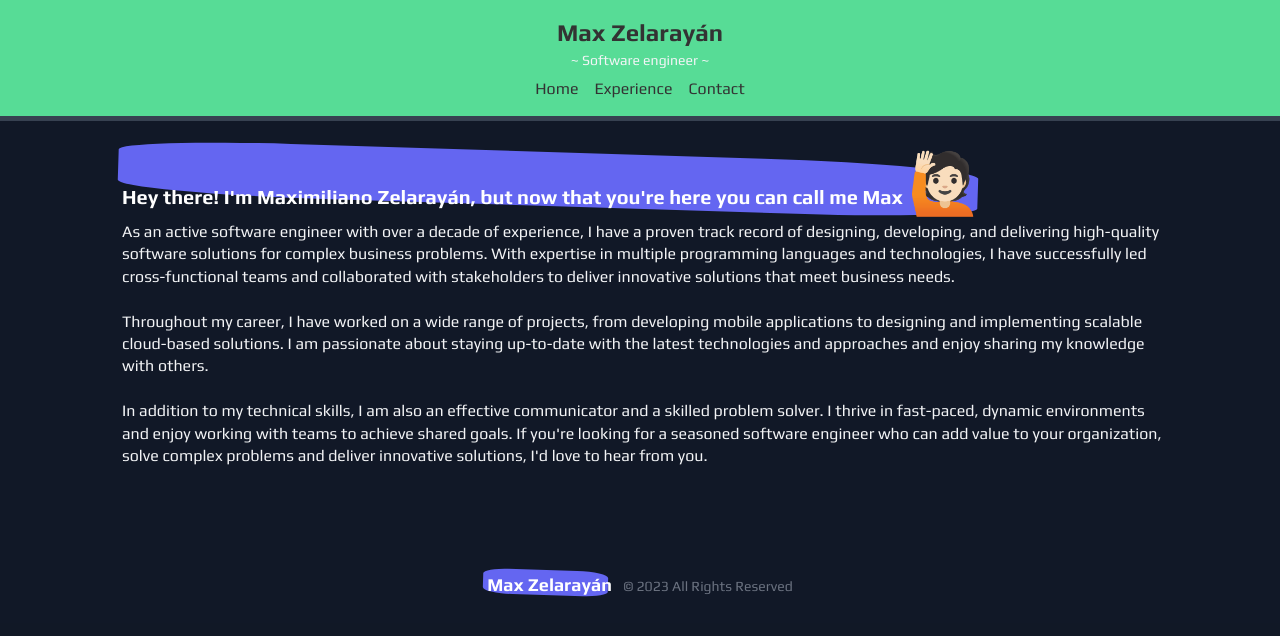
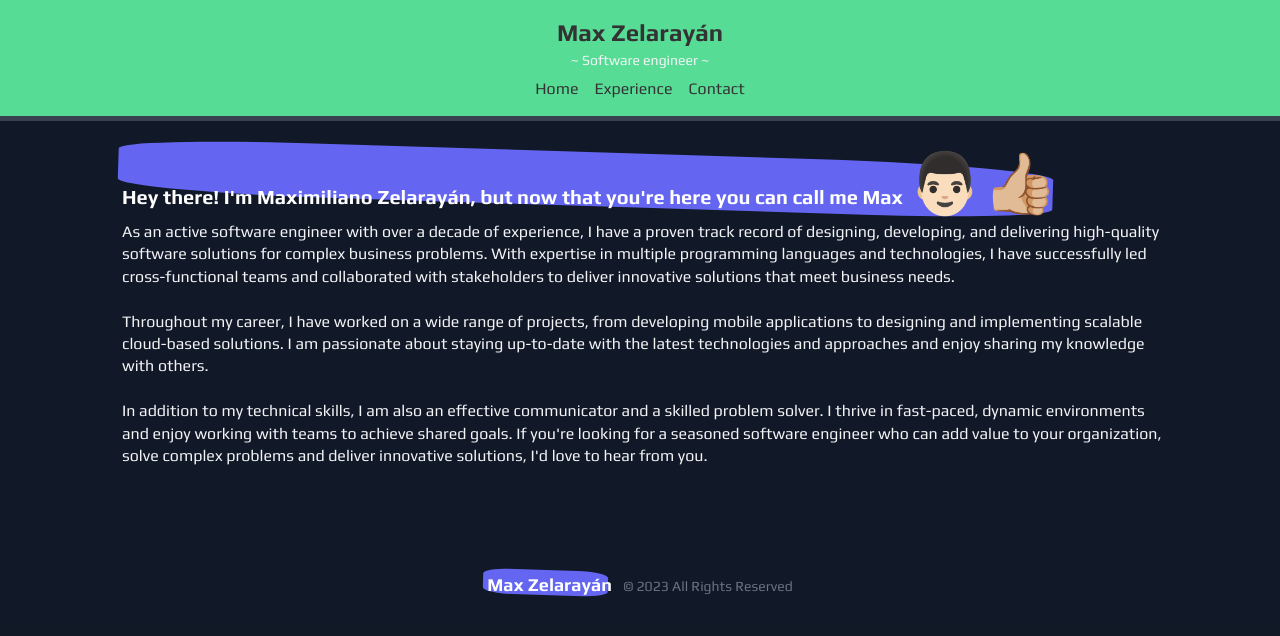
Before and after one commit to maximilian02/portfolio, a Next.js app: page / in a window 1280 px wide. Shown: the top 636 px of the page. Built offline with nearby package versions, Linux system fonts and the light colour scheme.

Commit message:
Change emoji

```diff
--- a/src/app/page.tsx
+++ b/src/app/page.tsx
@@ -3,7 +3,7 @@ import HighlightText from "./components/HighlightText"
 const HomePage = () => {
   return (
     <>
-      <h1 className="text-xl font-bold mb-2 pl-4 mt-8"><HighlightText>Hey there! I'm Maximiliano Zelarayán, but now that you're here you can call me Max <span className="text-6xl">&#128587;&#127995;</span></HighlightText></h1>
+      <h1 className="text-xl font-bold mb-2 pl-4 mt-8"><HighlightText>Hey there! I'm Maximiliano Zelarayán, but now that you're here you can call me Max <span className="text-6xl">&#128104;&#127995;&#128077;&#127996;</span></HighlightText></h1>
       <div className="cursor-text pl-4">
         <p>As an active software engineer with over a decade of experience, I have a proven track record of designing, developing, and delivering high-quality software solutions for complex business problems. With expertise in multiple programming languages and technologies, I have successfully led cross-functional teams and collaborated with stakeholders to deliver innovative solutions that meet business needs.</p>
         <br />
```
